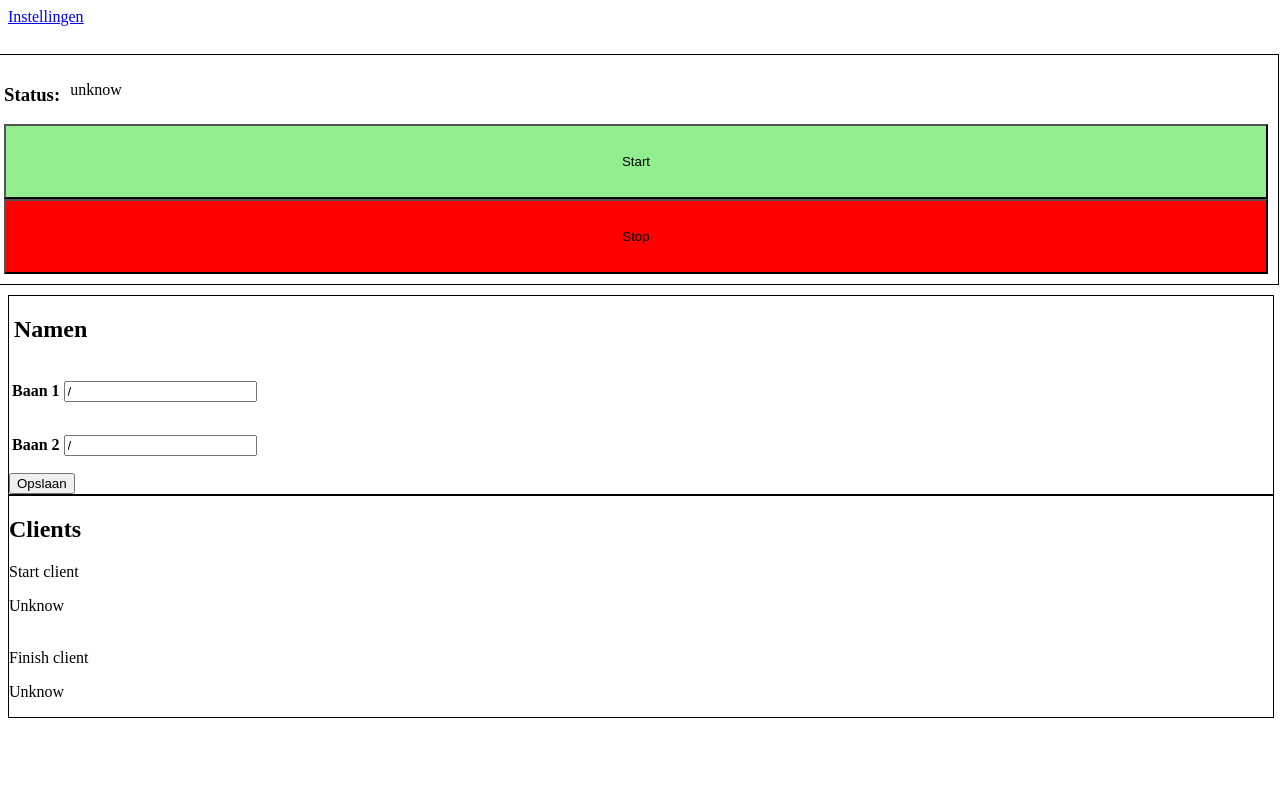
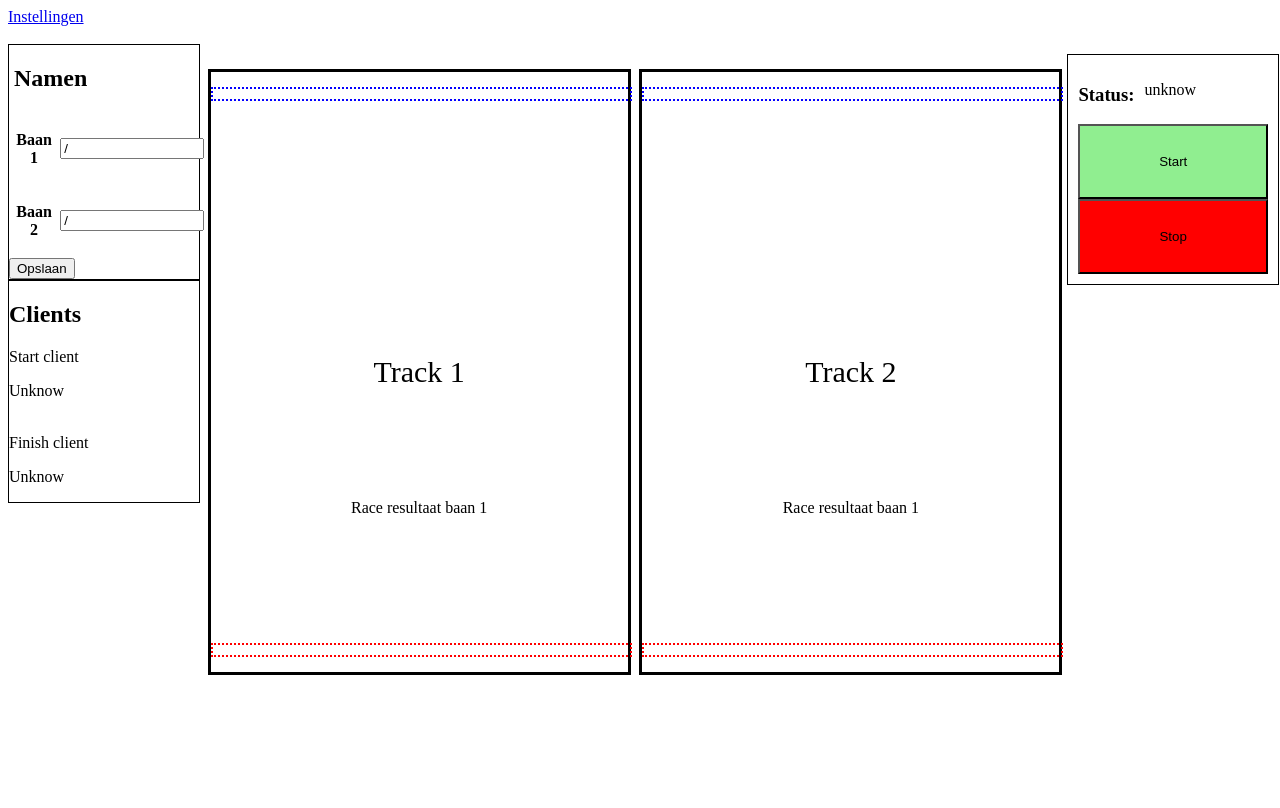
Before and after one commit to tojacobs/UnicycleRaceSystem, a Python web app: template raceSystem/templates/home.html in a window 1280 px wide. Before the commit the page ends 718 px from the top, so only its background shows below. Run offline with Jinja, Linux system fonts and the light colour scheme; the template is opened without the code that fills it, so the values that code supplies are empty.

Commit message:
Update general GUI layout
-Split the GUI in two race track layouts
-Add race results
-Place the controls in banners on both sides of the page

```diff
--- a/raceSystem/templates/home.html
+++ b/raceSystem/templates/home.html
@@ -3,11 +3,99 @@
 <head>
   <title>Unicycle race system</title>
   <style>
+    #leftBanner{
+      position: relative;
+      float: left;
+      height: 100%;
+      width: 15%;
+    }
+    #frameTracks{
+      position: relative;
+      height: 100%;
+      width: 100%;
+    }
+    #rightBanner{
+      float: right;
+      height: 100%;
+      width: 15%;
+    }
+    #track_1{
+      position: relative;
+      float: left;
+      left:10px;
+      border: 3px solid black;
+      width: 33%;
+      height: 600px;
+      margin-top: 25px;
+      margin-bottom: 25px;
+      text-align: center;   /*cemter text horizontal*/
+      line-height: 600px;   /*center text vertical*/
+      font-size: 30px;      /*text size*/
+    }
+    #startLine_1{
+      position: absolute;
+      bottom: 15px;
+      border: 2px dotted red;
+      width: 100%;
+      height: 10px;
+    }
+    #finishLine_1{
+      position: absolute;
+      top:      15px;
+      border:   2px dotted rgb(4, 0, 255);
+      width: 100%;
+      height: 10px;
+    }
+    #track_2{
+      position: relative;
+      float: right;
+      right:20px;
+      border: 3px solid black;
+      width: 33%;
+      height: 600px;
+      margin-top: 25px;
+      margin-bottom: 25px;
+      text-align: center;   /*cemter text horizontal*/
+      line-height: 600px;   /*center text vertical*/
+      font-size: 30px;      /*text size*/
+    }
+    #startLine_2{
+      position: absolute;
+      bottom: 15px;
+      border: 2px dotted red;
+      width: 100%;
+      height: 10px;
+    }
+    #finishLine_2{
+      position: absolute;
+      top:      15px;
+      border:   2px dotted rgb(4, 0, 255);
+      width: 100%;
+      height: 10px;
+    }
+
+    .raceResult{
+      position: absolute;
+      top:20%;
+      width: 100%;
+      height: 80%;
+      font-size: medium;
+    }
+
   </style>
   <script>
-    function receivedStatus(xStartClientConnected,xFinishClientConnected,sRaceStatus){
+    function updateRaceResult(sRaceResult_1,sRaceResult_2){
+      var raceResult_1 = document.getElementById("raceResult_1")
+      var raceResult_2 = document.getElementById("raceResult_2")
+
+      raceResult_1.innerHTML = sRaceResult_1
+      raceResult_2.innerHTML = sRaceResult_2
+    }
+
+    function receivedStatus(xStartClientConnected,xFinishClientConnected,sRaceStatus,sRaceResult_1,sRaceResult_2){
       updateClientConnectionStatus(xStartClientConnected, xFinishClientConnected)
       updateRaceStatus(sText = sRaceStatus)
+      updateRaceResult(sRaceResult_1,sRaceResult_2)
     }
 
     setInterval(function(){
@@ -16,7 +104,7 @@
           return response.json();
         })
         .then(function(data) {
-          receivedStatus(data.xStartClientConnected, data.xFinishClientConnected,data.sRaceStatus);
+          receivedStatus(data.xStartClientConnected, data.xFinishClientConnected,data.sRaceStatus,data.sRaceResult_1,data.sRaceResult_2);
         });
       }, 1000);
   </script>
@@ -25,11 +113,29 @@
   <a href="settings" target="_blank">Instellingen</a>
   <br>
   <br>
-  {% include 'raceControl.html' %}
+  <div id="leftBanner">
+    {% include 'names.html' %}
 
-  {% include 'names.html' %}
+    {% include 'clients.html' %}
+  </div>
+  <div id="rightBanner">
+    {% include 'raceControl.html' %}
+  </div>
 
-  {% include 'clients.html' %}
+  <div id="frameTracks">
+    <div id="track_1">
+      <div id="finishLine_1"></div>
+      Track 1
+      <p id="raceResult_1" class="raceResult">Race resultaat baan 1</p>
+      <div id="startLine_1"></div>
+    </div>
 
+    <div id="track_2">
+      <div id="finishLine_2"></div>
+      Track 2
+      <p id="raceResult_2" class="raceResult">Race resultaat baan 1</p>
+      <div id="startLine_2"></div>
+    </div>
+  </div>
 </body>
 </html>
```
Also changed, not shown: raceSystem/webUI.py (+20 -32 lines).
